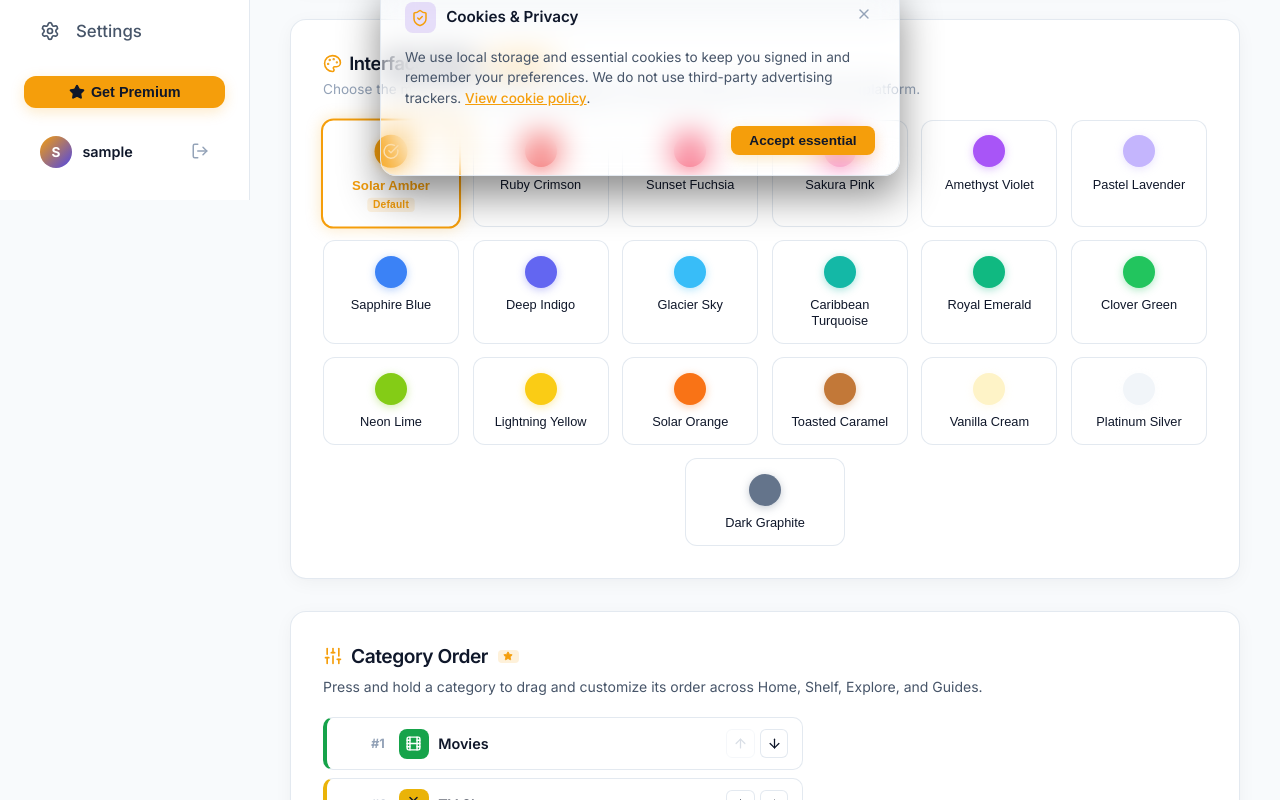
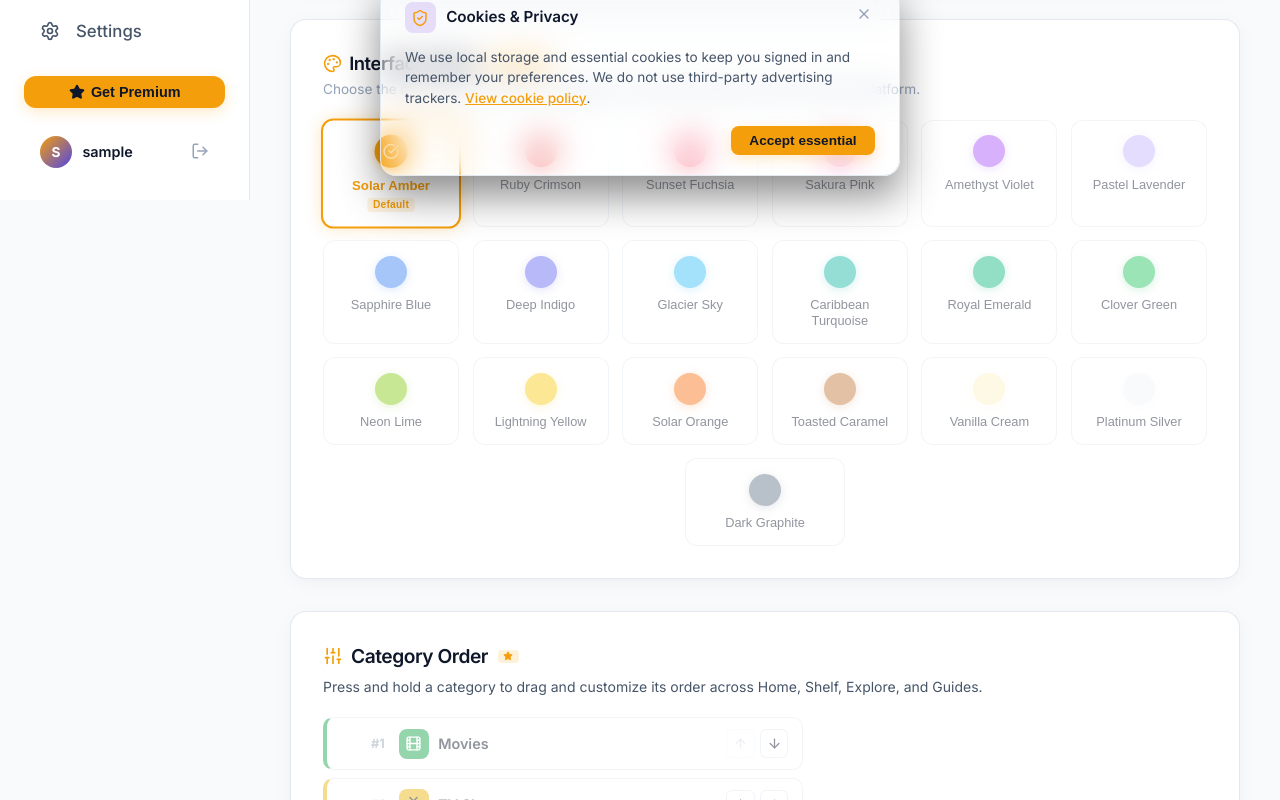
Before and after one commit to ryakimovicz/tracker-lists, a React (Vite) app in the folder frontend/: page /customize in a window 1280 px wide. Shown: the part 600-1400 px from the top of the page. Built offline with nearby package versions, Linux system fonts and the light colour scheme; no server answers; sample sign-in values are in the browser's storage.

Commit message:
Disable non-plan colors and category rows in Customize

```diff
--- a/frontend/src/pages/Customize.tsx
+++ b/frontend/src/pages/Customize.tsx
@@ -1030,13 +1030,14 @@ export const CustomizePage: React.FC = () => {
               display: 'flex',
               flexWrap: 'wrap',
               justifyContent: 'center',
-              gap: '0.85rem'
+              gap: '0.85rem',
             }}
           >
             {PROFILE_THEME_COLORS.map((col) => {
               const activeColor = theme === 'light' ? col.light.accent : col.dark.accent;
               const isSelected = selectedProfileColor === col.id || selectedProfileColor === col.dark.accent || selectedProfileColor === col.light.accent || (col.id === 'amber' && (!selectedProfileColor || selectedProfileColor === 'default'));
               const isDefault = col.id === 'amber';
+              const isColorAllowed = isDefault || canCustomizeColor(user);
 
               return (
                 <button
@@ -1057,7 +1058,8 @@ export const CustomizePage: React.FC = () => {
                     borderRadius: '12px',
                     border: isSelected ? `2px solid ${activeColor}` : '1px solid var(--border-color)',
                     background: isSelected ? (theme === 'light' ? 'rgba(0,0,0,0.04)' : 'rgba(255,255,255,0.06)') : 'var(--bg-secondary)',
-                    cursor: user?.is_pro ? 'pointer' : 'default',
+                    cursor: isColorAllowed ? 'pointer' : 'not-allowed',
+                    opacity: isColorAllowed ? 1 : 0.45,
                     transition: 'all 0.2s ease',
                     boxShadow: isSelected ? `0 0 14px ${activeColor}40` : 'none',
                     transform: isSelected ? 'scale(1.03)' : 'scale(1)',
@@ -1262,10 +1264,10 @@ export const CustomizePage: React.FC = () => {
                       borderBottom: isRowBeingDragged && pointerDrag?.isDragging ? '1px dashed var(--accent-primary)' : '1px solid var(--border-color)',
                       borderLeft: `4px solid ${catColor}`,
                       transition: 'all 0.15s ease',
-                      opacity: isRowBeingDragged && pointerDrag?.isDragging ? 0.45 : 1,
+                      opacity: isRowBeingDragged && pointerDrag?.isDragging ? 0.45 : (!isCategoryInPlan(user, cat) ? 0.45 : 1),
                       transform: isRowBeingDragged && pointerDrag?.isDragging ? 'scale(0.98)' : 'none',
                       userSelect: 'none',
-                      cursor: user?.is_pro ? (pointerDrag?.isDragging ? 'grabbing' : 'grab') : 'default',
+                      cursor: isCategoryInPlan(user, cat) ? (pointerDrag?.isDragging ? 'grabbing' : 'grab') : 'not-allowed',
                       touchAction: pointerDrag?.isDragging ? 'none' : 'pan-y',
                     }}
                   >
@@ -1274,7 +1276,7 @@ export const CustomizePage: React.FC = () => {
                         style={{
                           display: 'flex',
                           alignItems: 'center',
-                          color: user?.is_pro ? 'var(--text-muted)' : 'rgba(255, 255, 255, 0.2)',
+                          color: isCategoryInPlan(user, cat) ? 'var(--text-muted)' : 'rgba(255, 255, 255, 0.2)',
                           padding: '0.2rem 0.15rem',
                           borderRadius: '4px',
                         }}
```
